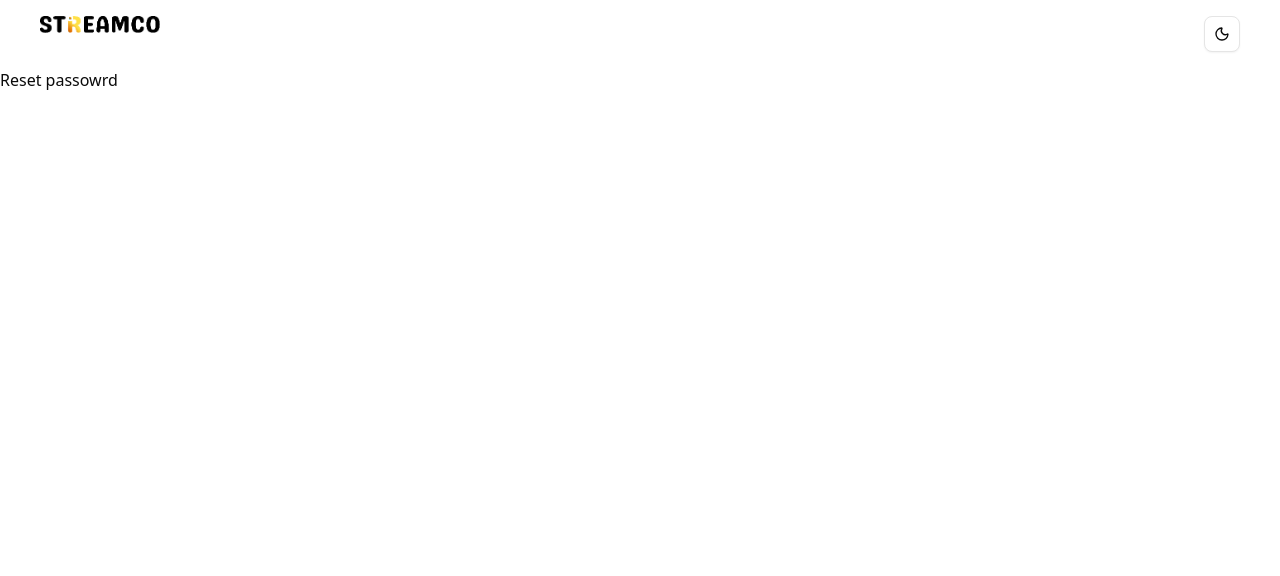
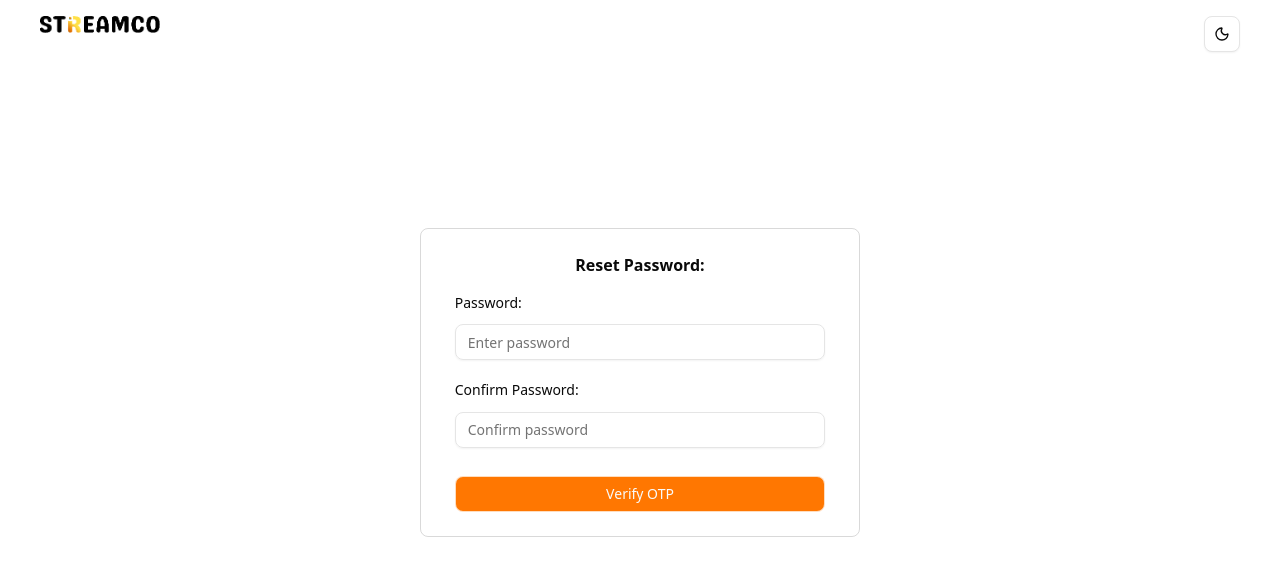
Before and after one commit to JeesVincent0/streamco-frontend, a Next.js app: page /forgot-password/reset in a window 1280 px wide. Shown: the top 576 px of the page. Built offline with nearby package versions, Linux system fonts and the light colour scheme.

Commit message:
feat(auth): reset password form and api end point added

```diff
--- a/app/(auth)/forgot-password/reset/page.tsx
+++ b/app/(auth)/forgot-password/reset/page.tsx
@@ -1,7 +1,12 @@
-import React from "react";
+import ResetPassword from "@/components/organisms/auth/ResetPassword";
+import AuthTemplate from "@/components/templates/AuthTemplate";
 
 const ResetPasswordPage = () => {
-  return <div>Reset passowrd</div>;
+  return (
+    <AuthTemplate>
+      <ResetPassword />
+    </AuthTemplate>
+  );
 };
 
 export default ResetPasswordPage;
--- /dev/null
+++ b/components/molecules/ResetPasswordForm.tsx
@@ -0,0 +1,116 @@
+"use client";
+
+import { useRouter } from "next/navigation";
+import { useState } from "react";
+import ShInput from "../atoms/ShInput";
+import ShButton from "../atoms/ShButton";
+import { Spinner } from "../ui/spinner";
+import { useForm } from "react-hook-form";
+import { zodResolver } from "@hookform/resolvers/zod";
+import { verifyResetPassword } from "@/features/auth/api";
+import { AxiosError } from "axios";
+import { resetPasswordSchema } from "@/features/auth/validators/reset-password-schema.validator";
+
+const ResetPasswordForm = () => {
+  const router = useRouter();
+  const [errorMessage, setErrorMessage] = useState("");
+
+  const {
+    register,
+    handleSubmit,
+    formState: { errors, isSubmitting },
+  } = useForm({ resolver: zodResolver(resetPasswordSchema) });
+
+  const [isAllowed, setIsAllowed] = useState(() => {
+    return localStorage.getItem("purpose") === "reset_password";
+  });
+
+  const handleOnSubmit = async (data: {
+    password: string;
+    confirmPassword: string;
+    id?: string | null;
+  }) => {
+    setErrorMessage("");
+    const id = localStorage.getItem("id");
+    if (!id) {
+      setIsAllowed(false);
+    }
+    data.id = id;
+    try {
+      const reseponse = await verifyResetPassword(data);
+      if (reseponse.status === "success") {
+      }
+    } catch (error) {
+      const axiosResponse = error as AxiosError<{ message: string }>;
+      const data = axiosResponse.response?.data;
+      setErrorMessage(data?.message || "Something went wrong");
+    }
+  };
+
+  const handleBack = () => router.back();
+  return (
+    <div className="w-110 mt-30">
+      {isAllowed ? (
+        <div className="flex flex-col justify-center items-center gap-4 bg-white/15 py-10 w-full rounded-md border dark:border-white/15">
+          <p className="text-red-400 text-sm">Session Expired</p>
+
+          <button
+            onClick={handleBack}
+            className="text-sm dark:text-white/60 text-black/60 dark:hover:text-white/80 hover:text-black/80 hover:underline"
+          >
+            Go back?
+          </button>
+        </div>
+      ) : (
+        <form
+          onSubmit={handleSubmit(handleOnSubmit)}
+          className="flex flex-col items-center gap-4 dark:bg-white/10 p-6 md:p-6 w-full  mx-auto rounded-md border dark:border-white/15 border-black/15"
+        >
+          <p className="font-bold">
+            Reset Password:{" "}
+            <span className="text-sm text-red-400">{errorMessage}</span>
+          </p>
+
+          <div className="w-[95%] flex flex-col gap-5">
+            <ShInput
+              id={`password`}
+              htmlFor={`input-password`}
+              label={`Password`}
+              placeholder={`Enter password`}
+              name={`password`}
+              type={`password`}
+              error={errors.password?.message}
+              register={register}
+            />
+
+            <ShInput
+              id={`confirm_password`}
+              htmlFor={`input-confirm-password`}
+              label={`Confirm Password`}
+              placeholder={`Confirm password`}
+              name={`confirmPassword`}
+              type={`password`}
+              error={errors.confirmPassword?.message}
+              register={register}
+            />
+
+            <div className="w-full mt-2">
+              <ShButton disabled={isSubmitting}>
+                {isSubmitting ? (
+                  <>
+                    <Spinner data-icon="inline-start" />
+                    Verifying...
+                  </>
+                ) : (
+                  "Verify OTP"
+                )}
+              </ShButton>
+            </div>
+          </div>
+        </form>
+      )}
+    </div>
+  );
+};
+
+export default ResetPasswordForm;
--- /dev/null
+++ b/components/organisms/auth/ResetPassword.tsx
@@ -0,0 +1,11 @@
+import ResetPasswordForm from "@/components/molecules/ResetPasswordForm";
+
+const ResetPassword = () => {
+  return (
+    <div className="flex flex-col  items-center w-100 gap-3">
+      <ResetPasswordForm />
+    </div>
+  );
+};
+
+export default ResetPassword;
--- a/features/auth/api/index.ts
+++ b/features/auth/api/index.ts
@@ -5,4 +5,4 @@ export * from "./generate-otp.api";
 export * from "./get-otp-timer.api";
 export * from "./login.api";
 export * from "./resend-otp.api";
-export * from "./verify-email-reset-password.api";
+export * from "./reset-password";
--- /dev/null
+++ b/features/auth/api/reset-password/index.ts
@@ -0,0 +1,2 @@
+export * from "./verify-email-reset-password.api";
+export * from "./verify-reset-password.api";
--- /dev/null
+++ b/features/auth/api/reset-password/verify-reset-password.api.ts
@@ -0,0 +1,13 @@
+import axios from "axios";
+
+export const verifyResetPassword = async (data: {
+  password: string;
+  confirmPassword: string;
+  id?: string | null;
+}) => {
+  const response = await axios.post(
+    "http://localhost:3001/api/auth/reset-password",
+    data,
+  );
+  return response.data;
+};
--- /dev/null
+++ b/features/auth/validators/reset-password-schema.validator.ts
@@ -0,0 +1,17 @@
+import { z } from "zod";
+
+export const resetPasswordSchema = z
+  .object({
+    password: z
+      .string()
+      .min(8, "Password must be at least 8 characters")
+      .regex(/[A-Z]/, "Must contain at least one uppercase letter")
+      .regex(/[a-z]/, "Must contain at least one lowercase letter")
+      .regex(/[0-9]/, "Must contain at least one number")
+      .regex(/[^A-Za-z0-9]/, "Must contain at least one special character"),
+    confirmPassword: z.string(),
+  })
+  .refine((data) => data.password === data.confirmPassword, {
+    message: "Passwords do not match",
+    path: ["confirmPassword"],
+  });
```
Also changed, not shown: features/auth/api/reset-password/verify-email-reset-password.api.ts (renamed from features/auth/api/verify-email-reset-password.api.ts).
